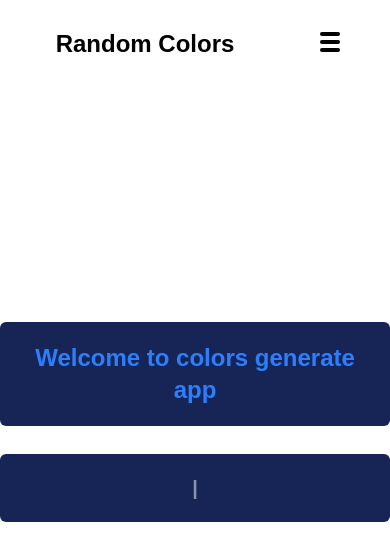
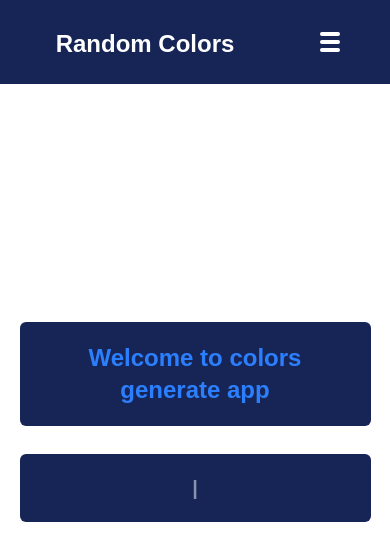
Before and after one commit to W4vING2/random-color, a React (Vite) app: page /home in a window 390 px wide. Shown: the top 560 px of the page. Built offline with nearby package versions, Linux system fonts and the light colour scheme.

Commit message:
fav page and styles

```diff
--- a/index.html
+++ b/index.html
@@ -2,7 +2,7 @@
 <html lang="en">
 	<head>
 		<meta charset="UTF-8" />
-		<link rel="icon" type="image/svg+xml" href="/vite.svg" />
+		<link rel="icon" type="image/svg+xml" href="/public/icon.svg" />
 		<meta name="viewport" content="width=device-width, initial-scale=1.0" />
 		<title>Random Color</title>
 	</head>
--- a/src/components/LinkButton.jsx
+++ b/src/components/LinkButton.jsx
@@ -7,8 +7,8 @@ function LinkButton({ to, onClick }) {
 			<NavLink
 				onClick={onClick}
 				className={({ isActive }) => {
-					return `mt-5 text-blue-500 font-bold text-xl mx-2 transition-colors max-h-[50px] ${
-						isActive ? 'text-blue-900' : 'text-blue-500'
+					return `mt-5 font-bold text-xl mx-2 transition-colors max-h-[50px] hover:text-gray-400 duration-500 ${
+						isActive ? 'text-gray-500' : 'text-white'
 					}`
 				}}
 				to={to}
--- a/src/context/IndexContext.jsx
+++ /dev/null
@@ -1,3 +0,0 @@
-import { createContext } from 'react'
-
-export const IndexContext = createContext()
--- a/src/context/IndexProvider.jsx
+++ /dev/null
@@ -1,11 +0,0 @@
-import { useState } from 'react'
-import { IndexContext } from './IndexContext'
-
-export const IndexProvider = ({ children }) => {
-	const [indexItem, setIndexItem] = useState(true)
-	return (
-		<IndexContext.Provider value={{ indexItem, setIndexItem }}>
-			{children}
-		</IndexContext.Provider>
-	)
-}
--- a/src/hooks/useIndex.js
+++ /dev/null
@@ -1,6 +0,0 @@
-import { useContext } from 'react'
-import { IndexContext } from '../context/IndexContext'
-
-export const useIndex = () => {
-	return useContext(IndexContext)
-}
--- a/src/index.css
+++ b/src/index.css
@@ -12,4 +12,5 @@ body {
 	text-align: center;
 	min-height: 100vh;
 	gap: 20px;
+	max-width: 100vw;
 }
--- a/src/layout/Layout.jsx
+++ b/src/layout/Layout.jsx
@@ -6,10 +6,21 @@ export default function Layout() {
 	const [open, setOpen] = useState(false)
 	return (
 		<>
-			<header className='fixed inset-0 flex justify-around mt-5 pt-2'>
+			<header
+				className='fixed inset-0 flex justify-around pt-7 max-w-[100vw] md:max-h-[10vh] bg-blue-950 text-white'
+				style={
+					open === false
+						? {
+								maxHeight: '10vh',
+						  }
+						: {
+								maxHeight: '100vh',
+						  }
+				}
+			>
 				<h1 className='font-bold text-2xl mr-25'>Random Colors</h1>
 				<div
-					className='h-[30px] w-[30px] absolute right-10 top-3 flex flex-col gap-y-1 cursor-cell z-95 md:hidden'
+					className='h-[30px] w-[30px] absolute right-10 top-8 flex flex-col gap-y-1 cursor-cell z-95 md:hidden'
 					onClick={() => setOpen(false)}
 				>
 					<input
@@ -19,9 +30,9 @@ export default function Layout() {
 						onChange={() => setOpen(!open)}
 						checked={open}
 					/>
-					<span className='w-5 bg-black h-1 block rounded-md peer-checked:rotate-45 transition-all peer-checked:translate-y-[4px]'></span>
-					<span className='w-5 bg-black h-1 block rounded-md peer-checked:hidden transition-all'></span>
-					<span className='w-5 bg-black h-1 block rounded-md peer-checked:rotate-135 transition-all peer-checked:translate-y-[-4px]'></span>
+					<span className='w-5 bg-white h-1 block rounded-md peer-checked:rotate-45 transition-all peer-checked:translate-y-[4px]'></span>
+					<span className='w-5 bg-white h-1 block rounded-md peer-checked:hidden transition-all'></span>
+					<span className='w-5 bg-white h-1 block rounded-md peer-checked:rotate-135 transition-all peer-checked:translate-y-[-4px]'></span>
 				</div>
 				<div
 					className={
--- a/src/main.jsx
+++ b/src/main.jsx
@@ -2,14 +2,11 @@ import { StrictMode } from 'react'
 import { createRoot } from 'react-dom/client'
 import { BrowserRouter } from 'react-router-dom'
 import App from './App.jsx'
-import { IndexProvider } from './context/indexProvider.jsx'
 
 createRoot(document.getElementById('root')).render(
 	<StrictMode>
 		<BrowserRouter>
-			<IndexProvider>
-				<App />
-			</IndexProvider>
+			<App />
 		</BrowserRouter>
 	</StrictMode>
 )
--- a/src/pages/Favorite.jsx
+++ b/src/pages/Favorite.jsx
@@ -1,46 +1,42 @@
-import { useIndex } from '../hooks/useIndex'
-
 export default function Favorite() {
-	const favColors = localStorage.getItem('favColors').split(',')
+	const colors = localStorage.getItem('favColors')
+	const favColors = colors ? colors.split(',') : ''
 	const favGradient = JSON.parse(localStorage.getItem('favGradient'))
-	const { indexItem } = useIndex()
 	return (
-		<div className='flex flex-col items-center justify-center'>
-			<h1 className='text-2xl font-bold text-blue-500 bg-blue-950 p-8 rounded-xl'>
+		<div className='flex flex-col items-center justify-center max-w-[100vw] min-h-[100vh]'>
+			<h1 className='md:text-2xl text-xl font-bold text-blue-500 bg-blue-950 md:p-8 rounded-xl p-4'>
 				Favorite Colors And Gradients:
 			</h1>
-			<div className='flex justify-between md:min-w-[1200px] gap-x-20'>
-				<ul className='mt-10 flex flex-wrap items-start gap-x-5 min-w-[45%]'>
+			<div className='flex justify-between md:min-w-[1200px] md:gap-x-20 max-w-[100vw] gap-x-2'>
+				<ul className='ml-5 md:ml-10 mt-10 flex flex-wrap items-start gap-x-2 md:gap-x-5 md:min-w-[45%]'>
 					{favColors
 						? favColors.map((el, ind) => (
 								<div
 									key={ind}
-									className='w-[100px] h-[100px] flex items-center justify-center rounded-xl mt-5'
+									className='md:w-[100px] md:h-[100px] w-[80px] h-[80px] flex items-center justify-center rounded-xl mt-5'
 									style={{
 										backgroundColor: `#${el}`,
 									}}
 								>
-									{el}
+									{'#' + el}
 								</div>
 						  ))
-						: 'No one fav color'}
+						: 'No one favorite color'}
 				</ul>
-				<ul className='ml-20 mt-10 flex gap-x-5 flex-wrap items-start min-w-[45%]'>
+				<ul className='ml-5 mt-10 flex md:gap-x-5 gap-x-0 flex-wrap items-start md:min-w-[45%]'>
 					{favGradient
 						? favGradient.map((el, index) => (
 								<div
 									key={index}
-									className='w-[200px] h-[100px] flex items-center justify-center rounded-xl mt-5'
+									className='md:w-[200px] w-[160px] h-[100px] flex items-center justify-center rounded-xl md:mt-5 mt-2'
 									style={{
 										backgroundImage: `linear-gradient(to right, #${el[0][0]}, #${el[0][1]})`,
 									}}
 								>
-									{indexItem
-										? String(el[0]) + '&' + String(el[1])
-										: String(el[0])}
+									{'#' + String(el[0][0]) + ', #' + String(el[0][1])}
 								</div>
 						  ))
-						: 'no one fav gradient'}
+						: 'no one favorite gradient'}
 				</ul>
 			</div>
 		</div>
--- a/src/pages/GradientPage.jsx
+++ b/src/pages/GradientPage.jsx
@@ -1,17 +1,15 @@
-import { useCallback, useEffect, useState } from 'react'
+import { useCallback, useState } from 'react'
 import ButtonGenerate from '../components/ButtonGenerate'
 import FavButton from '../components/FavButton'
 import ColorCard from '../components/colorCard'
-import { useIndex } from '../hooks/useIndex'
 import chooseValue from '../utils/generateColor'
 
 export default function GradientPage() {
 	const [colors, setColors] = useState([])
-	const { indexItem, setIndexItem } = useIndex()
 
 	const addToFav = () => {
 		const pastData = localStorage.getItem('favGradient')
-		if (!pastData) localStorage.setItem('favGradient', JSON.stringify(colors))
+		if (!pastData) localStorage.setItem('favGradient', JSON.stringify([colors]))
 		else {
 			const parsedData = JSON.parse(pastData)
 			const existingColors = Array.isArray(parsedData)
@@ -22,13 +20,9 @@ export default function GradientPage() {
 		}
 	}
 
-	useEffect(() => {
-		setIndexItem(false)
-	}, [colors, setIndexItem])
-
 	const handleGenerate = useCallback(() => {
-		chooseValue(2, setColors, indexItem)
-	}, [indexItem])
+		chooseValue(2, setColors)
+	}, [])
 	return (
 		<div className='relative flex flex-col gap-2 z-1'>
 			<div className='flex flex-col md:flex-row gap-2'>
--- a/src/pages/Home.jsx
+++ b/src/pages/Home.jsx
@@ -1,10 +1,7 @@
 import { useEffect, useMemo, useState } from 'react'
 
 export default function Home() {
-	const texts = useMemo(
-		() => ['TailwindCSS', 'React', 'Javascript', 'Cursor AI'],
-		[]
-	)
+	const texts = useMemo(() => ['TailwindCSS', 'React', 'Javascript', 'CSS'], [])
 	const [index, setIndex] = useState(0)
 	const [displayText, setDisplayText] = useState('')
 	const [subIndex, setSubIndex] = useState(0)
@@ -37,10 +34,10 @@ export default function Home() {
 
 	return (
 		<>
-			<h1 className='text-2xl font-bold text-blue-500 bg-blue-950 p-5 rounded-md'>
+			<h1 className='text-2xl font-bold text-blue-500 bg-blue-950 p-5 rounded-md max-w-[90vw]'>
 				Welcome to colors generate app
 			</h1>
-			<p className='text-xl font-bold text-white mt-7 bg-blue-950 rounded-md p-5'>
+			<p className='max-w-[90vw] text-xl font-bold text-white mt-7 bg-blue-950 rounded-md p-5'>
 				{displayText}
 				<span className='text-white/50 w-1 h-10 z-10'>|</span>
 			</p>
--- a/src/utils/generateColor.js
+++ b/src/utils/generateColor.js
@@ -37,7 +37,7 @@ const generateColor = () => {
 	return generatedColor
 }
 
-const chooseValue = (value, setState, index) => {
+const chooseValue = (value, setState) => {
 	const arrayOfColors = []
 	for (let i = 0; i < value; i++) {
 		const number = generateColor()
@@ -46,13 +46,7 @@ const chooseValue = (value, setState, index) => {
 	if (value === 1) {
 		setState(arrayOfColors)
 	} else {
-		if (index) {
-			setState([[arrayOfColors[0], arrayOfColors[1]]])
-			console.log('index - 1')
-		} else {
-			setState([arrayOfColors])
-			console.log('index none 1')
-		}
+		setState([arrayOfColors])
 	}
 }
 
```
Also changed, not shown: public/icon.svg (added).
